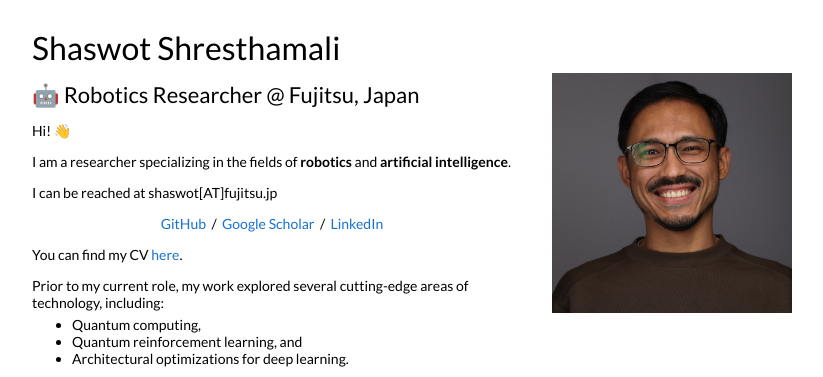
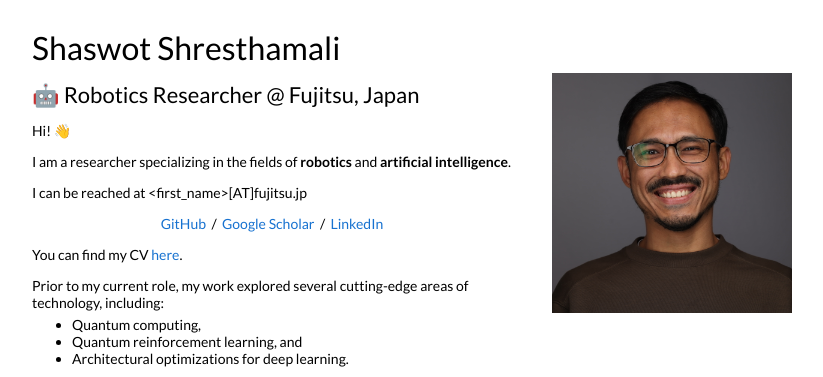
Before and after one commit to shaswot/shaswot.github.io, a Jekyll site: the page built from _posts/2026-08-02-SCQ.markdown, in a window 1280 px wide and 900 px high. Shown: the top 377 px of the window, without its empty margins (228-1051 px from the left). Built offline with Jekyll 4.4.1, drawn with Linux system fonts in a browser that asks for light colours.

Commit message:
removed email details

```diff
--- a/_layouts/default.html
+++ b/_layouts/default.html
@@ -36,7 +36,7 @@
               </p>
 
               <p>
-                  I can be reached at shaswot[AT]fujitsu.jp
+                  I can be reached at &ltfirst_name&gt[AT]fujitsu.jp
               </p>
 
               <p style="text-align:center">
```
Also changed, not shown: 1 other file.
